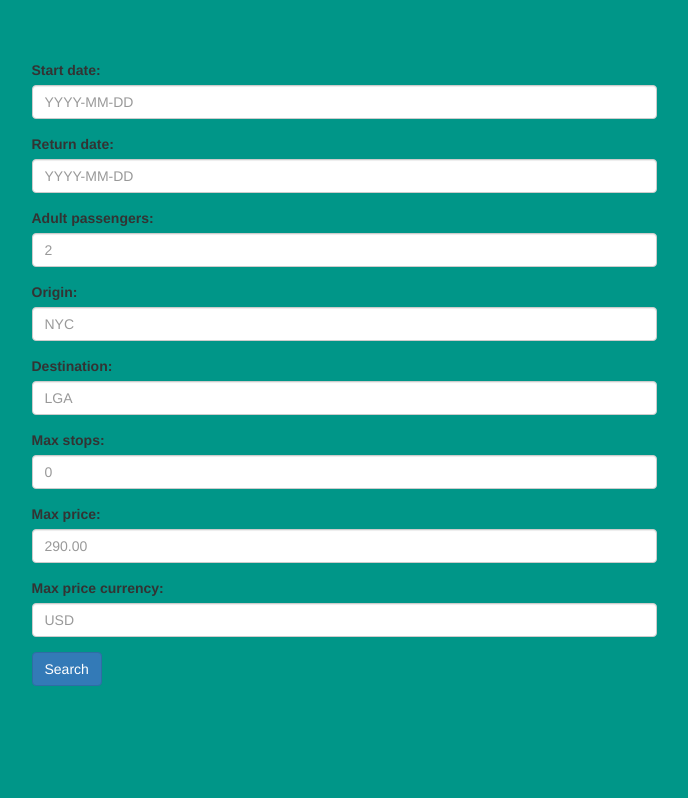
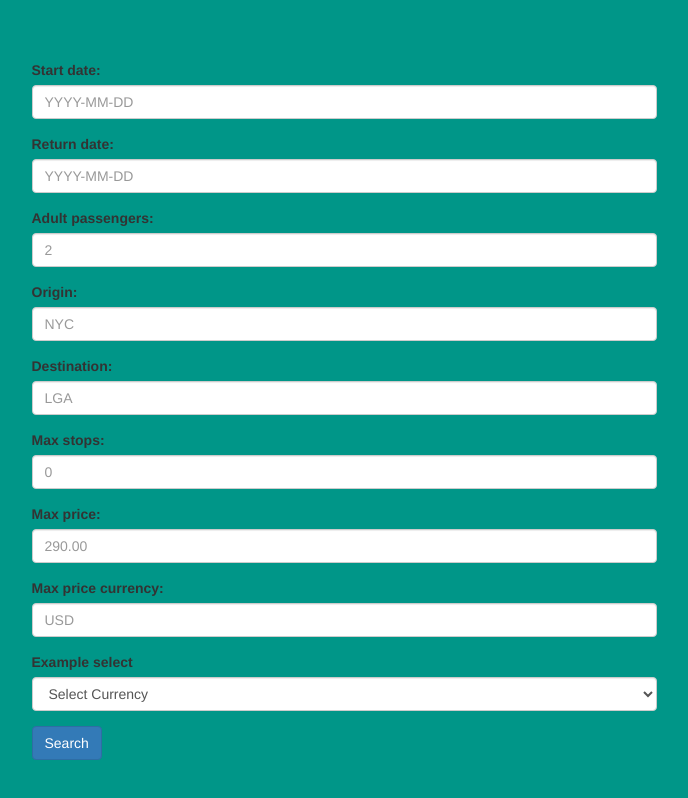
Before and after one commit to MezianeHadjadj/flights_api, a website: page public/index.html in a window 1280 px wide. Shown: the whole page, without its empty margins (296-984 px from the left). Drawn offline with nearby package versions, Linux system fonts and the light colour scheme.

Commit message:
add list of currencies

```diff
--- a/public/index.html
+++ b/public/index.html
@@ -61,6 +61,37 @@
                 <input type="text" class="form-control" ng-model="request.max_price_currency" id="exampleInputEmail1" placeholder="USD">
             </fieldset>
 
+            <fieldset class="form-group">
+                <label for="exampleSelect1">Example select</label>
+                <select class="form-control" ng-model="request.test" id="exampleSelect1">
+                    <option value="">Select Currency</option>
+                    <option value="AUD">Australian Dollar</option>
+                    <option value="BRL">Brazilian Real </option>
+                    <option value="CAD">Canadian Dollar</option>
+                    <option value="CZK">Czech Koruna</option>
+                    <option value="DKK">Danish Krone</option>
+                    <option value="EUR">Euro</option>
+                    <option value="HKD">Hong Kong Dollar</option>
+                    <option value="HUF">Hungarian Forint </option>
+                    <option value="ILS">Israeli New Sheqel</option>
+                    <option value="JPY">Japanese Yen</option>
+                    <option value="MYR">Malaysian Ringgit</option>
+                    <option value="MXN">Mexican Peso</option>
+                    <option value="NOK">Norwegian Krone</option>
+                    <option value="NZD">New Zealand Dollar</option>
+                    <option value="PHP">Philippine Peso</option>
+                    <option value="PLN">Polish Zloty</option>
+                    <option value="GBP">Pound Sterling</option>
+                    <option value="SGD">Singapore Dollar</option>
+                    <option value="SEK">Swedish Krona</option>
+                    <option value="CHF">Swiss Franc</option>
+                    <option value="TWD">Taiwan New Dollar</option>
+                    <option value="THB">Thai Baht</option>
+                    <option value="TRY">Turkish Lira</option>
+                    <option value="USD" SELECTED="YES">U.S. Dollar</option>
+                </select>
+            </fieldset>
+
             <button type="submit" ng-click="get_flights()" class="btn btn-primary">Search </button>
         </form>
 
--- a/public/js/controllers/flightsController.js
+++ b/public/js/controllers/flightsController.js
@@ -3,7 +3,7 @@ angular.module('flightsController', [])
     .controller('mainController', ['$scope','$http','Flights', function($scope, $http, Flights) {
 
         $scope.get_flights = function() {
-            console.log("request:"+$scope.request);
+            console.log("request:"+JSON.stringify($scope.request));
             $scope.flight_request = {
                 "start_date": "",
                 "return_date":"",
@@ -28,7 +28,7 @@ angular.module('flightsController', [])
                         for (ele in err.validation){
                             requirments+= "- " +(err.validation[ele].property).substring(9)+": "+err.validation[ele].message+"\n";
                         }
-                        alert("Please put a valide request :). \n \n"+requirments);
+                        alert("Please put a valid request :). \n \n"+requirments);
                     }
                 });
         };
```
